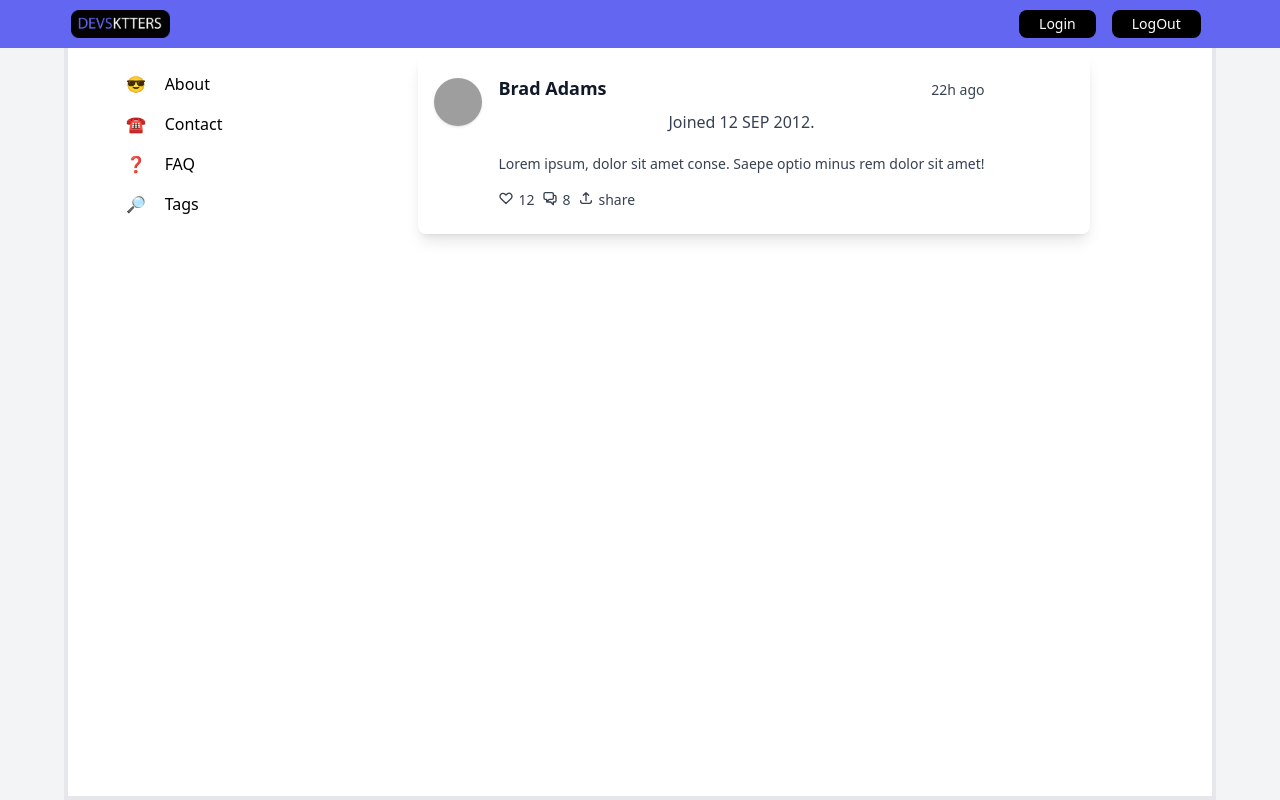
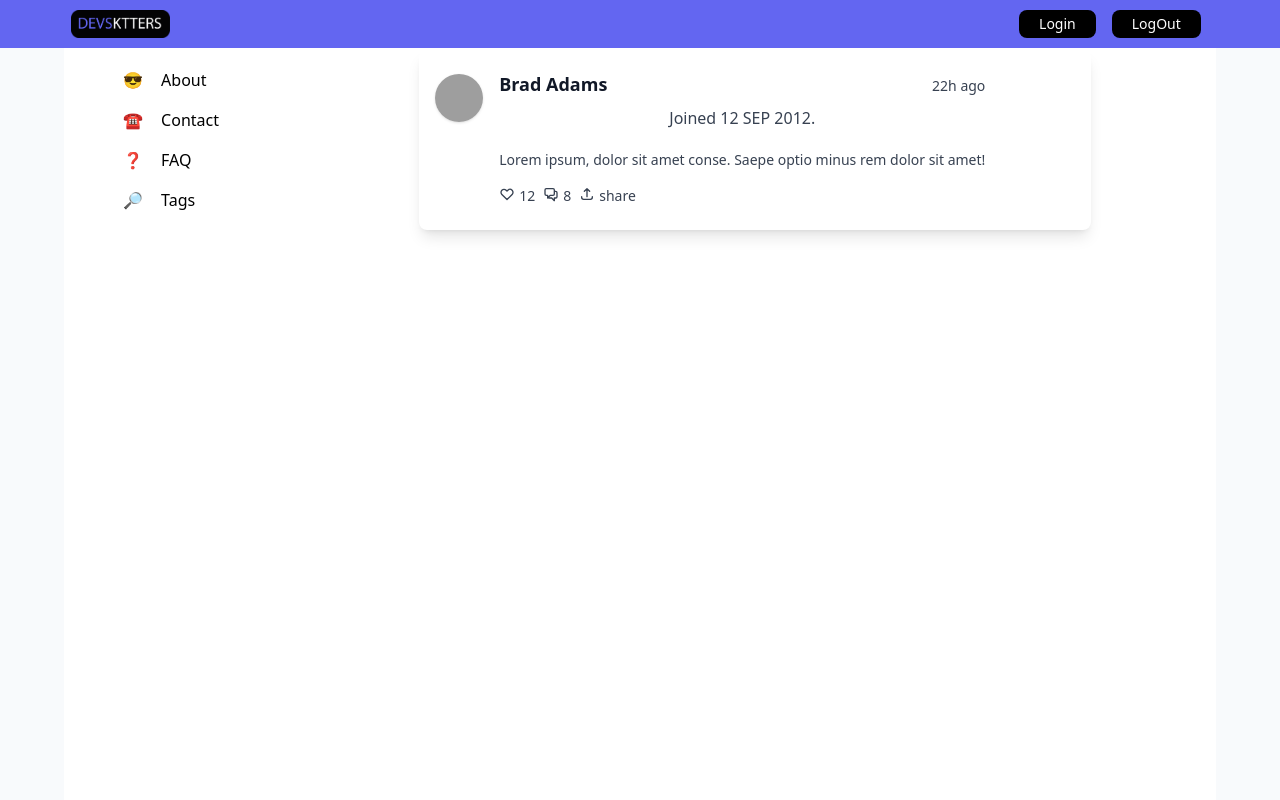
Before and after one commit to theTrheeDevsketter/study-platform-front, a Next.js app in the folder devsktters/: page / in a window 1280 px wide. Built offline with nearby package versions, Linux system fonts and the light colour scheme; grey boxes are pictures that could not be loaded.

Commit message:
Se modifica el color del fonde de la página para resaltar otros colores

```diff
--- a/devsktters/app/layout.tsx
+++ b/devsktters/app/layout.tsx
@@ -11,7 +11,7 @@ export default function RootLayout({children,}: {children: React.ReactNode}) {
   return (
     <html>
       <head />
-      <body className='bg-gray-100 flex w-full h-screen'>
+      <body className='bg-slate-50 flex w-full h-screen'>
         <AuthProvider>
         <>
 
@@ -26,7 +26,7 @@ export default function RootLayout({children,}: {children: React.ReactNode}) {
           </div>
         </div>
 
-        <div className='m-auto w-[90%] h-[100vh] bg-white text-center leading-[40px] grid grid-cols-[auto] lg:grid-cols-[20%_auto]  lg:max-w-6xl border-solid border-[4px] overflow-auto'>
+        <div className='m-auto w-[90%] h-[100vh] bg-white text-center leading-[40px] grid grid-cols-[0%_auto] lg:grid-cols-[20%_auto]  lg:max-w-6xl overflow-auto'>
             <SidebarMenu/>
             {children}
         </div>
```
